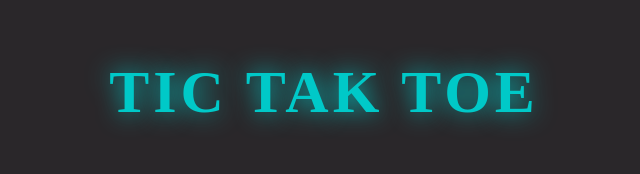
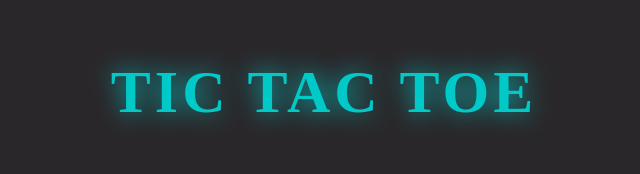
Before and after one commit to priyanshu1443/PRODIGY_WD_03, a plain HTML site: page index.html in a window 1280 px wide. Shown: the part 148-322 px from the top of the page, 316-956 px from the left. Drawn offline with Linux system fonts and the light colour scheme.

Commit message:
final commit

```diff
--- a/index.html
+++ b/index.html
@@ -4,7 +4,7 @@
 <head>
   <meta charset="UTF-8">
   <meta name="viewport" content="width=device-width, initial-scale=1.0">
-  <title>Tic tab toy</title>
+  <title>Tic tac toy</title>
   <link rel="stylesheet" href="./style.css">
   <script src="https://kit.fontawesome.com/cbc573eb6f.js" crossorigin="anonymous"></script>
 </head>
@@ -12,7 +12,7 @@
 <body>
   <div id="main" class="flex">
     <div id="section1">
-      <h1>Tic tak toe</h1>
+      <h1>Tic tac toe</h1>
       <div>
         <div class="flex" id="choose_player">
           <button class="choose_opponents" id="Vsplayer">VS Player</button>
```
